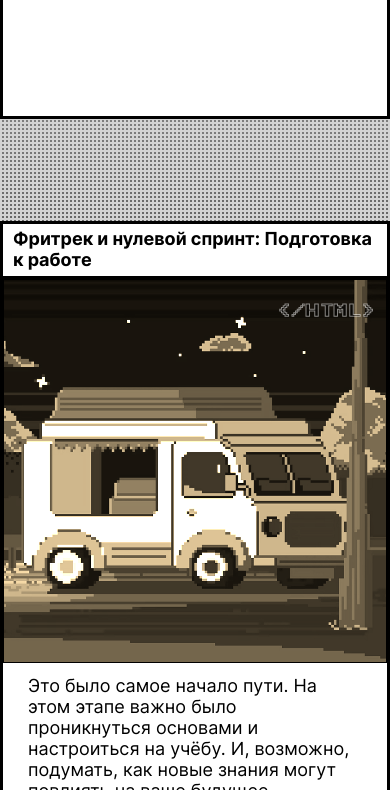
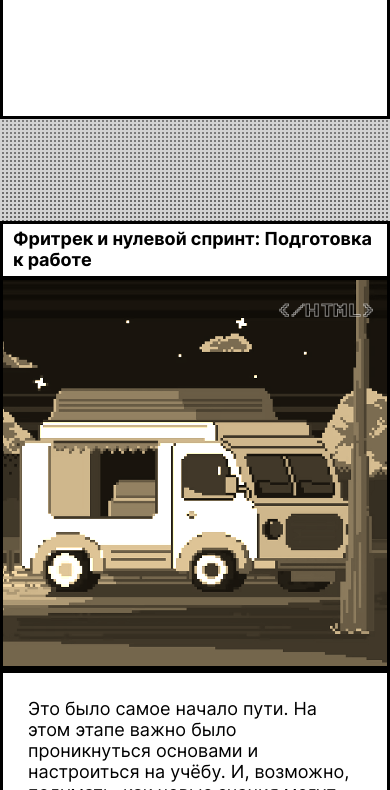
Before and after one commit to hxvfgvvcffxjdj-hash/zakrivayuschiy-teg-ad, a plain HTML site: page index.html in a window 390 px wide. Shown: the part 310-1100 px from the top of the page. Drawn offline with Linux system fonts and the light colour scheme.

Commit message:
Add files via upload

```diff
--- a/styles/style.css
+++ b/styles/style.css
@@ -487,7 +487,16 @@
   }
 
   .card__img-block {
-    max-height: 371px;
+    position: relative;
+    max-height: none; /* Убираем фиксированную высоту */
+    height: auto;
+    aspect-ratio: 1 / 1; /* Квадратное соотношение */
+  }
+
+  .card__img {
+    width: 100%;
+    height: 100%;
+    object-fit: cover; /* Заполняет контейнер без искажений */
   }
 
   .card__img-label {
```
